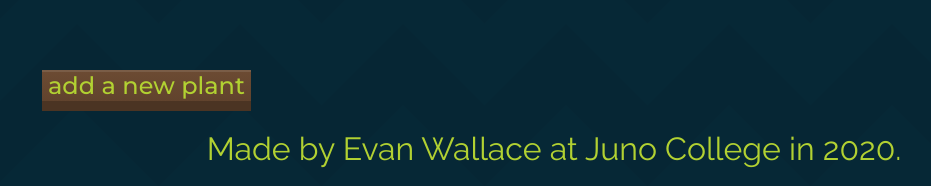
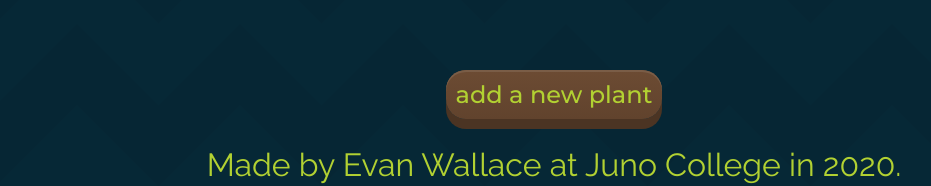
Before and after one commit to epwallace/sapling, a React (Create React App) app: page / in a window 1280 px wide. Shown: the part 628-814 px from the top of the page, without its empty margins (86-1017 px from the left). Built offline with nearby package versions, Linux system fonts and the light colour scheme; no server answers; the database is empty.

Commit message:
apply correct style to 'add new plant' button

```diff
--- a/src/App.js
+++ b/src/App.js
@@ -231,7 +231,7 @@
             </div>
 
             {/* --- 'add a new plant' button --- */}
-            <button className='addPlantButton brownButton' onClick={this.startNewEntry}>
+            <button className='addPlantButton raisedButton brownButton' onClick={this.startNewEntry}>
               add a new plant
             </button>
           </section>
```
